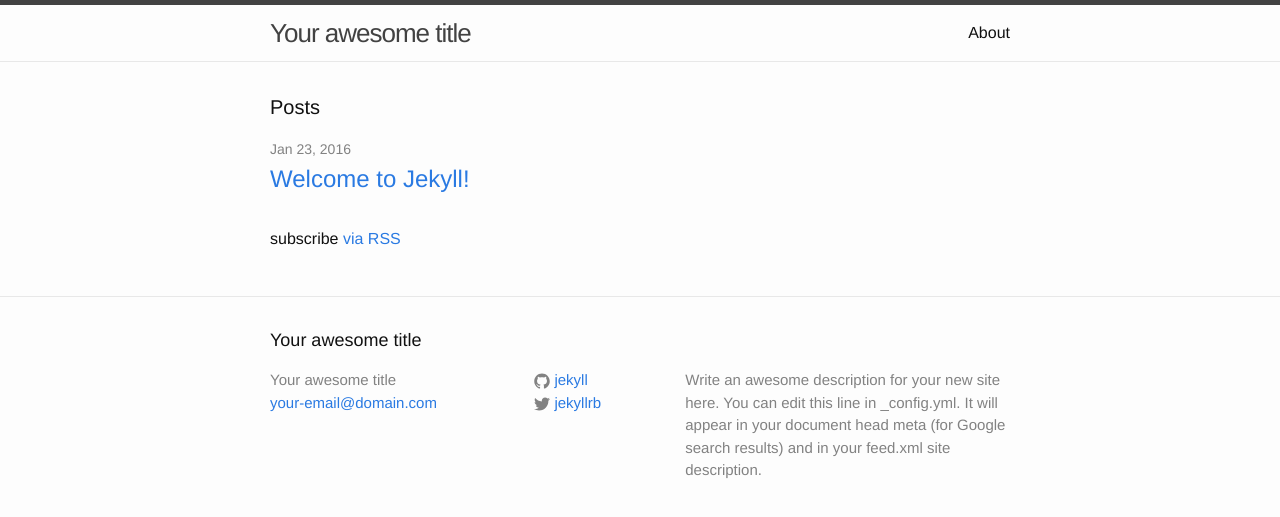
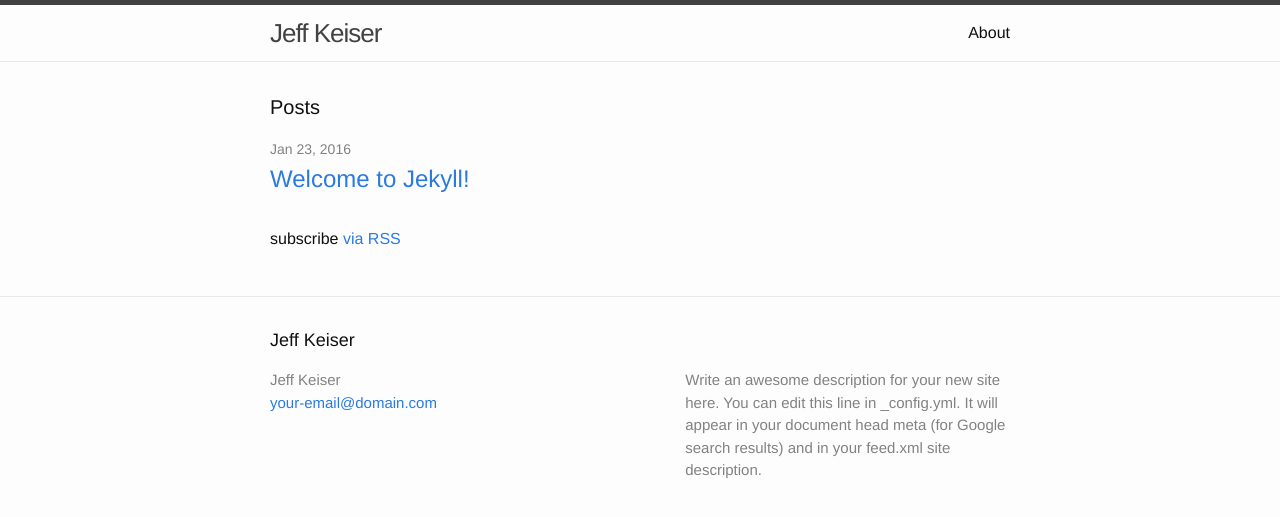
Before and after one commit to jakeiser/jakeiser.github.io, a Jekyll site: the page built from index.html, in a window 1280 px wide. Shown: the top 517 px of the page. Built offline with Jekyll 4.4.1, drawn with Linux system fonts in a browser that asks for light colours.

Commit message:
Updated site title in config.yml

```diff
--- a/_config.yml
+++ b/_config.yml
@@ -1,5 +1,5 @@
 # Site settings
-title: Your awesome title
+title: Jeff Keiser
 email: your-email@domain.com
 description: > # this means to ignore newlines until "baseurl:"
   Write an awesome description for your new site here. You can edit this
@@ -7,8 +7,8 @@ description: > # this means to ignore newlines until "baseurl:"
   Google search results) and in your feed.xml site description.
 baseurl: "" # the subpath of your site, e.g. /blog/
 url: "http://yourdomain.com" # the base hostname & protocol for your site
-twitter_username: jekyllrb
-github_username:  jekyll
+#twitter_username: jekyllrb
+#github_username:  jekyll
 
 # Build settings
 markdown: kramdown
```
Also changed, not shown: 1 other file.
